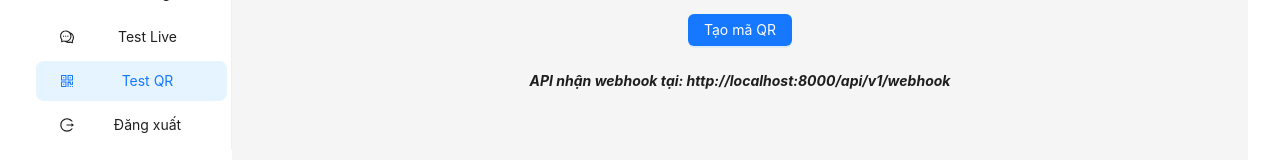
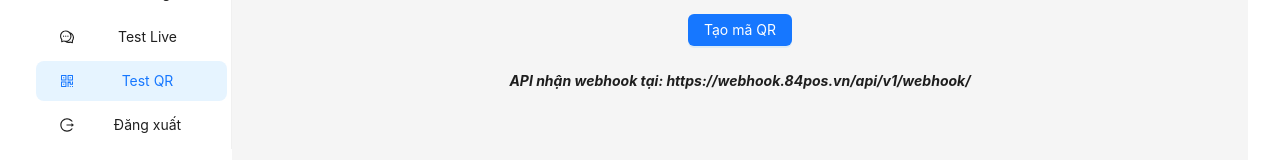
Before and after one commit to minhduc152001/tik-live-cms, a React (Vite) app: page /test-qr in a window 1280 px wide. Shown: the part 451-611 px from the top of the page. Built offline with nearby package versions, Linux system fonts and the light colour scheme; sample sign-in values are in the browser's storage.

Commit message:
update url retrieve webhook

```diff
--- a/src/pages/TestQR.tsx
+++ b/src/pages/TestQR.tsx
@@ -127,7 +127,7 @@ const TestQR: React.FC = () => {
       </Form>
 
       <div style={{ fontStyle: "italic", fontWeight: "bold" }}>
-        API nhận webhook tại: {import.meta.env.VITE_API_BASE_URL}/webhook
+        API nhận webhook tại: https://webhook.84pos.vn/api/v1/webhook/
       </div>
 
       {qrData && (
```
